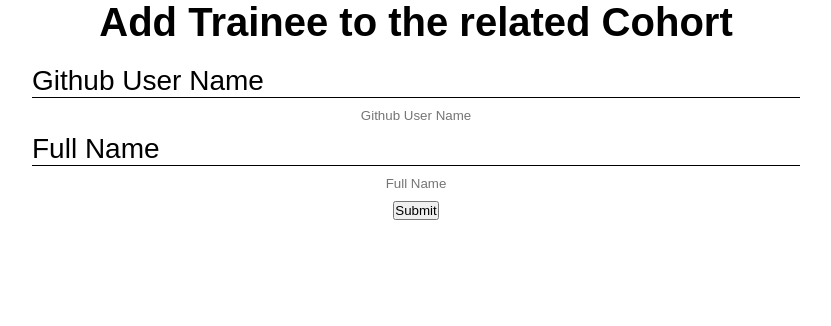
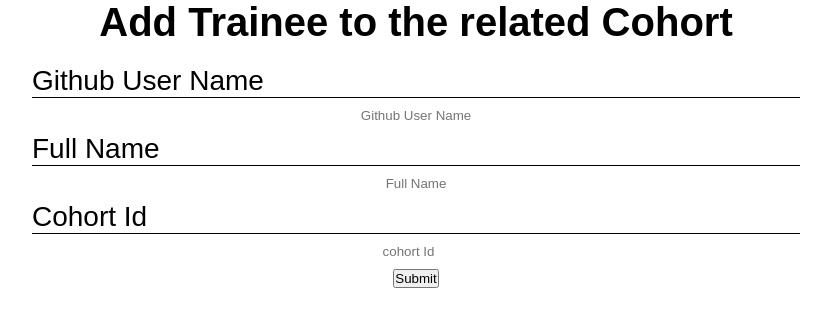
Before and after one commit to OlenaReukova/ldn9-Ctrl-Shift-Learn, a React (Create React App) app in the folder client/: page /admin/cohorts/1/addtrainee in a window 1280 px wide. Shown: the top 326 px of the page, without its empty margins (224-1055 px from the left). Built offline with nearby package versions, Linux system fonts and the light colour scheme.

Commit message:
cohort_id added, because it's not null in schema and Also fetch's url  corrected

```diff
--- a/client/src/pages/AddTrainee.js
+++ b/client/src/pages/AddTrainee.js
@@ -5,13 +5,14 @@ import "../pages/addTrainee.css";
 export const AddTrainee = () => {
 	const [fullname, setFullName] = useState("");
 	const [githubUserName, setGithubUserName] = useState("");
+	const [cohortId, setCohortId] = useState("");
 	const navigate = useNavigate();
 
 	const handleSubmit = async (e) => {
 		e.preventDefault();
 
 		try {
-			const response = await fetch("/api/cohorts/{cohortId}/trainees", {
+			const response = await fetch("/api/trainees", {
 				method: "POST",
 				headers: {
 					"Content-Type": "application/json",
@@ -19,6 +20,7 @@ export const AddTrainee = () => {
 				body: JSON.stringify({
 					full_name: fullname,
 					github_user_name: githubUserName,
+					cohort_id: cohortId,
 				}),
 			});
 
@@ -50,6 +52,13 @@ export const AddTrainee = () => {
 					value={fullname}
 					onChange={(e) => setFullName(e.target.value)}
 				/>
+				<label htmlFor="cohortId">Cohort Id </label>
+				<input
+					type="number"
+					placeholder="cohort Id"
+					value={cohortId}
+					onChange={(e) => setCohortId(e.target.value)}
+				/>
 				<Button title={"Submit"} />
 			</form>
 		</div>
```
